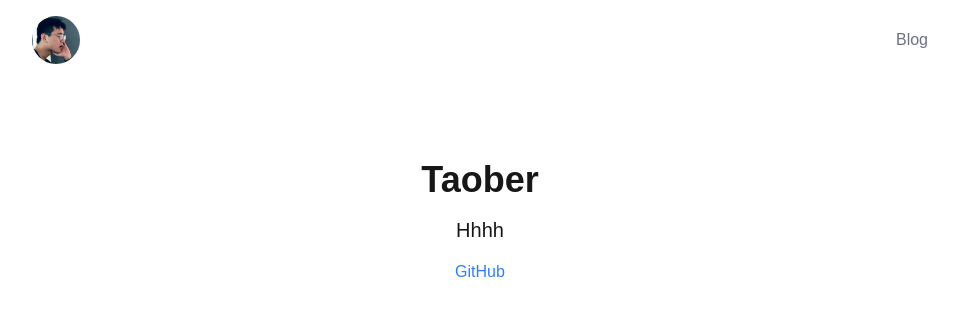
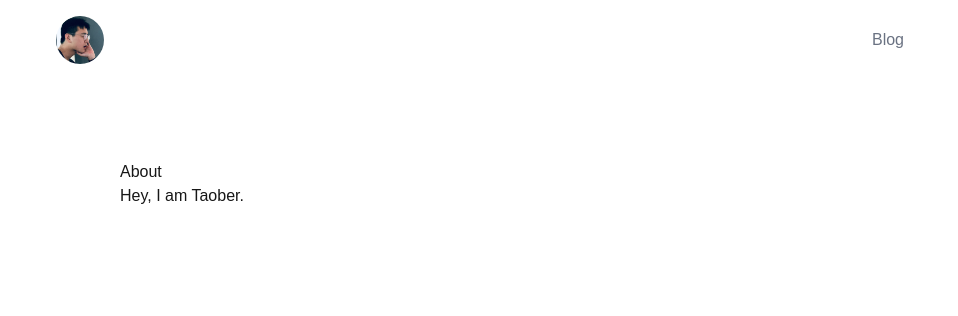
Before and after one commit to itaober/faiz, a Next.js app: page / in a window 1280 px wide. Shown: the top 316 px of the page, without its empty margins (160-1118 px from the left). Built offline with nearby package versions, Linux system fonts and the light colour scheme.

Commit message:
feat: add About page with MDX

```diff
--- a/app/(about)/page.tsx
+++ b/app/(about)/page.tsx
@@ -1,28 +1,19 @@
-import { getMetaInfo } from '@/lib/data/meta';
+import { MDXRemote } from 'next-mdx-remote/rsc';
+
+import { getAboutMDX } from '@/lib/data/mdx';
 
 export default async function About() {
-  const metaInfo = await getMetaInfo();
-
-  if (!metaInfo) {
-    return <div>Error loading metaInfo data.</div>;
-  }
+  const aboutMDX = await getAboutMDX();
+  const { content, data } = aboutMDX ?? {};
 
   return (
-    <div className="">
-      <main className="row-start-2 flex flex-col items-center gap-4 text-center">
-        <h1 className="text-4xl font-bold">{metaInfo.name}</h1>
-        <p className="text-xl">{metaInfo.bio}</p>
-        {metaInfo.social?.github && (
-          <a
-            href={metaInfo.social.github}
-            target="_blank"
-            rel="noopener noreferrer"
-            className="text-blue-500 hover:underline"
-          >
-            GitHub
-          </a>
-        )}
-      </main>
+    <div className="max-w-4xl overflow-y-hidden">
+      <div>
+        <h1>{data.title}</h1>
+        <article>
+          <MDXRemote source={content} />
+        </article>
+      </div>
     </div>
   );
 }
--- a/app/_components/header.tsx
+++ b/app/_components/header.tsx
@@ -10,7 +10,7 @@ const Header = async () => {
 
   return (
     <header className="sticky top-0 z-50 w-full bg-white/30 backdrop-blur-md">
-      <div className="mx-auto flex h-20 max-w-4xl items-center justify-between">
+      <div className="mx-auto flex max-w-4xl items-center justify-between px-6 py-4">
         <Link href="/">
           <Image
             src={avatar}
--- a/app/layout.tsx
+++ b/app/layout.tsx
@@ -40,7 +40,7 @@ export default function RootLayout({
     <html lang="en">
       <body className={`${geistSans.variable} ${geistMono.variable} antialiased`}>
         <Header />
-        <main className="pt-20">{children}</main>
+        <main className="mx-auto max-w-3xl px-6 pt-20">{children}</main>
       </body>
     </html>
   );
--- /dev/null
+++ b/content/about.mdx
@@ -0,0 +1,8 @@
+---
+title: About
+createdTime: 2025-08-08 11:43
+updatedTime: 2025-08-08 11:43
+tags: ['about']
+---
+
+Hey, I am Taober.
--- /dev/null
+++ b/lib/data/mdx.ts
@@ -0,0 +1,38 @@
+import fs from 'fs';
+import matter from 'gray-matter';
+import path from 'path';
+import z from 'zod';
+
+export const MDXSchema = z.object({
+  content: z.string(),
+  data: z.object({
+    title: z.string(),
+    createdTime: z.string(),
+    updatedTime: z.string(),
+    tags: z.array(z.string()),
+  }),
+});
+
+const contentDir = path.join(process.cwd(), 'content');
+
+export const getMDXRawData = async (filePath: string) => {
+  try {
+    const fullPath = path.join(contentDir, filePath);
+    const mdxData = fs.readFileSync(fullPath, 'utf-8');
+    return mdxData;
+  } catch (error) {
+    console.error('Error reading or parsing mdx data:', error);
+    return null;
+  }
+};
+
+export const getAboutMDX = async () => {
+  const mdxData = await getMDXRawData('about.mdx');
+  const mattered = matter(mdxData || '');
+  return MDXSchema.parse(mattered);
+};
+
+export const getPostMDX = async (filePath: string) => {
+  const mdxData = await getMDXRawData(filePath);
+  return matter(mdxData || '');
+};
--- a/lib/data/meta.ts
+++ b/lib/data/meta.ts
@@ -1,6 +1,16 @@
 import { cache } from 'react';
+import z from 'zod';
 
-import { MetaSchema } from '@/lib/schema';
+export const MetaSchema = z.object({
+  name: z.string(),
+  bio: z.string().optional(),
+  avatar: z.string().optional(),
+  social: z
+    .object({
+      github: z.string().optional(),
+    })
+    .optional(),
+});
 
 export const getMetaInfo = cache(async () => {
   try {
--- a/lib/schema.ts
+++ /dev/null
@@ -1,12 +0,0 @@
-import z from 'zod';
-
-export const MetaSchema = z.object({
-  name: z.string(),
-  bio: z.string().optional(),
-  avatar: z.string().optional(),
-  social: z
-    .object({
-      github: z.string().optional(),
-    })
-    .optional(),
-});
--- /dev/null
+++ b/mdx-components.tsx
@@ -0,0 +1,7 @@
+import type { MDXComponents } from 'mdx/types';
+
+const components: MDXComponents = {};
+
+export function useMDXComponents(): MDXComponents {
+  return components;
+}
--- a/package.json
+++ b/package.json
@@ -22,7 +22,12 @@
     ]
   },
   "dependencies": {
+    "@mdx-js/loader": "^3.1.0",
+    "@mdx-js/react": "^3.1.0",
+    "@next/mdx": "^15.4.6",
+    "gray-matter": "^4.0.3",
     "next": "15.4.5",
+    "next-mdx-remote": "^5.0.0",
     "react": "19.1.0",
     "react-dom": "19.1.0",
     "zod": "^4.0.15"
@@ -34,6 +39,7 @@
     "@itaober/eslint-config": "^1.0.5",
     "@itaober/prettier-config": "^1.0.0",
     "@tailwindcss/postcss": "^4",
+    "@types/mdx": "^2.0.13",
     "@types/node": "^20",
     "@types/react": "^19",
     "@types/react-dom": "^19",
```
Also changed, not shown: 1 other file (tests, documents, lock files or other folders).
